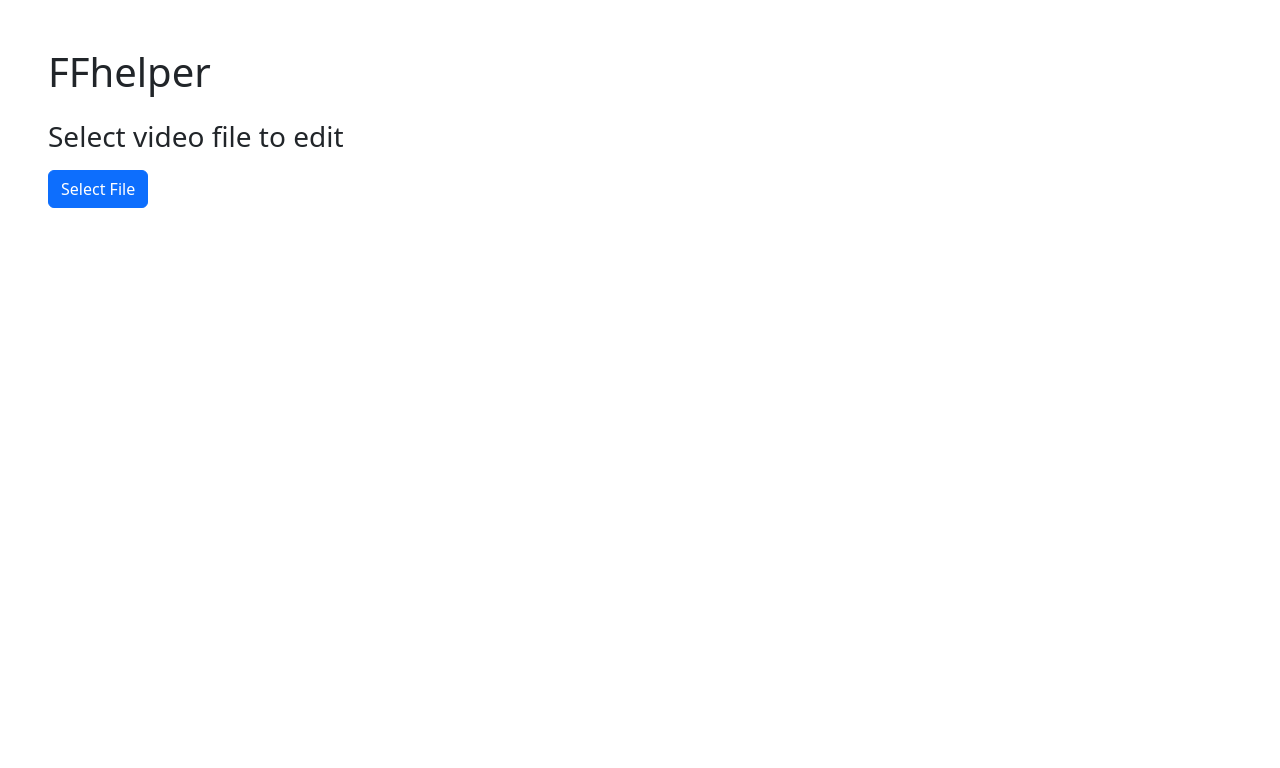
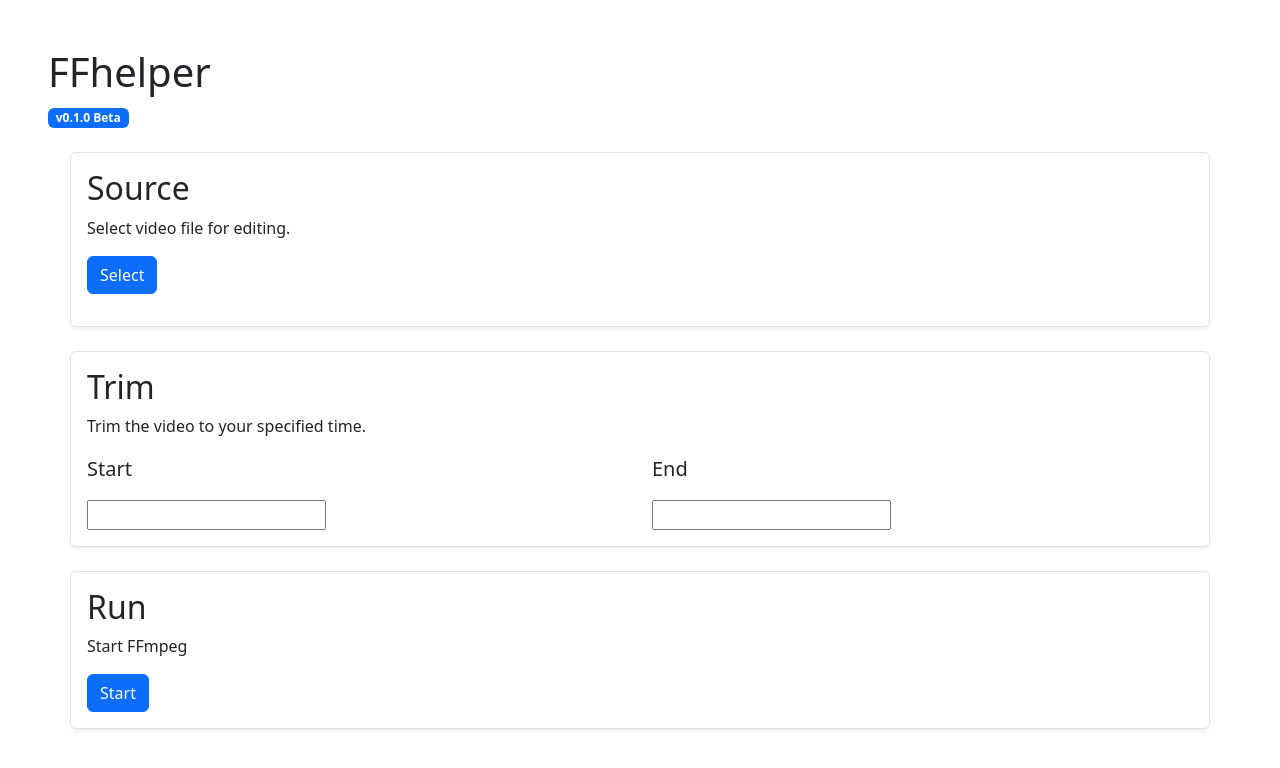
Before and after one commit to carince/FFhelper, a React (Create React App) app: page / in a window 1280 px wide. Shown: the top 768 px of the page. Built offline with nearby package versions, Linux system fonts and the light colour scheme.

Commit message:
app: add trim and run forms

```diff
--- a/src/pages/App.tsx
+++ b/src/pages/App.tsx
@@ -1,11 +1,23 @@
 import React from 'react'
 import SelectFile from './forms/SelectFile'
+import Trim from './forms/Trim';
+import Run from './forms/Run'
+
+import { Badge, Col, Stack } from 'react-bootstrap';
 
 export default function App() {
   return (
-    <div className="App m-5">
-      <h1> FFhelper </h1>
-      <SelectFile />
+    <div className="App p-5 col">
+      <Stack gap={4}>
+        <Col>
+          <h1> FFhelper </h1>
+          <Badge> v0.1.0 Beta</Badge>
+        </Col>
+
+        <SelectFile />
+        <Trim />
+        <Run />
+      </Stack>
     </div>
   );
 }
--- /dev/null
+++ b/src/pages/forms/Run.tsx
@@ -0,0 +1,11 @@
+import { Container, Button } from "react-bootstrap"
+
+export default function Run() {
+    return(
+        <Container className="Run border rounded shadow-sm p-3">
+            <h2> Run </h2>
+            <p className='fs-6'> Start FFmpeg </p>
+            <Button> Start </Button>
+        </Container>
+    )
+}
--- a/src/pages/forms/SelectFile.tsx
+++ b/src/pages/forms/SelectFile.tsx
@@ -1,15 +1,17 @@
-import { Button } from "react-bootstrap";
+import { Container, Button } from "react-bootstrap";
 
 export default function SelectFile() {
-    async function SelectFileDialog() {
-      window.api.fileDialog()
-    }
+  async function fileDialog() {
+    window.api.fileDialog()
+  }
 
-    return (
-      <div className="SelectFile mt-4">
-        <h3> Select video file to edit </h3>
-        <p className="filePath"></p>
-        <Button onClick={SelectFileDialog}> Select File </Button>
-      </div>
-    );
+  return (
+    <Container className="SelectFile border rounded shadow-sm p-3">
+      <h2> Source </h2>
+      <p className="fs-6"> Select video file for editing.</p>
+          <Button onClick={fileDialog} className='col-md-auto'> Select </Button>
+          <p className='filePath col-md-auto'></p>
+
+    </Container>
+  );
 }
--- /dev/null
+++ b/src/pages/forms/Trim.tsx
@@ -0,0 +1,20 @@
+import { Container, Row, Col } from 'react-bootstrap'
+
+export default function Trim() {
+    return (
+        <Container className="Trim border rounded shadow-sm p-3">
+            <h2> Trim </h2>
+            <p className='fs-6'> Trim the video to your specified time. </p>
+            <Row>
+                <Col>
+                    <p className='fs-5'> Start </p>
+                    <input type="text" name="" id="" />
+                </Col>
+                <Col>
+                    <p className='fs-5'> End </p>
+                    <input type="text" name="" id="" />
+                </Col>
+            </Row>
+        </Container>
+    )
+}
--- a/src/preload.ts
+++ b/src/preload.ts
@@ -6,6 +6,6 @@
     fileDialog: async () => {
         const filePath = await ipcRenderer.invoke('fileDialog')
         const element = document.querySelector(`p.filePath`)
-        element!.innerHTML = filePath
+        element!.innerHTML = filePath!.toString()
     }
 })
```
Also changed, not shown: src/API/AppAPI.ts (+6 -10 lines), 1 other file (tests, documents, lock files or other folders).
